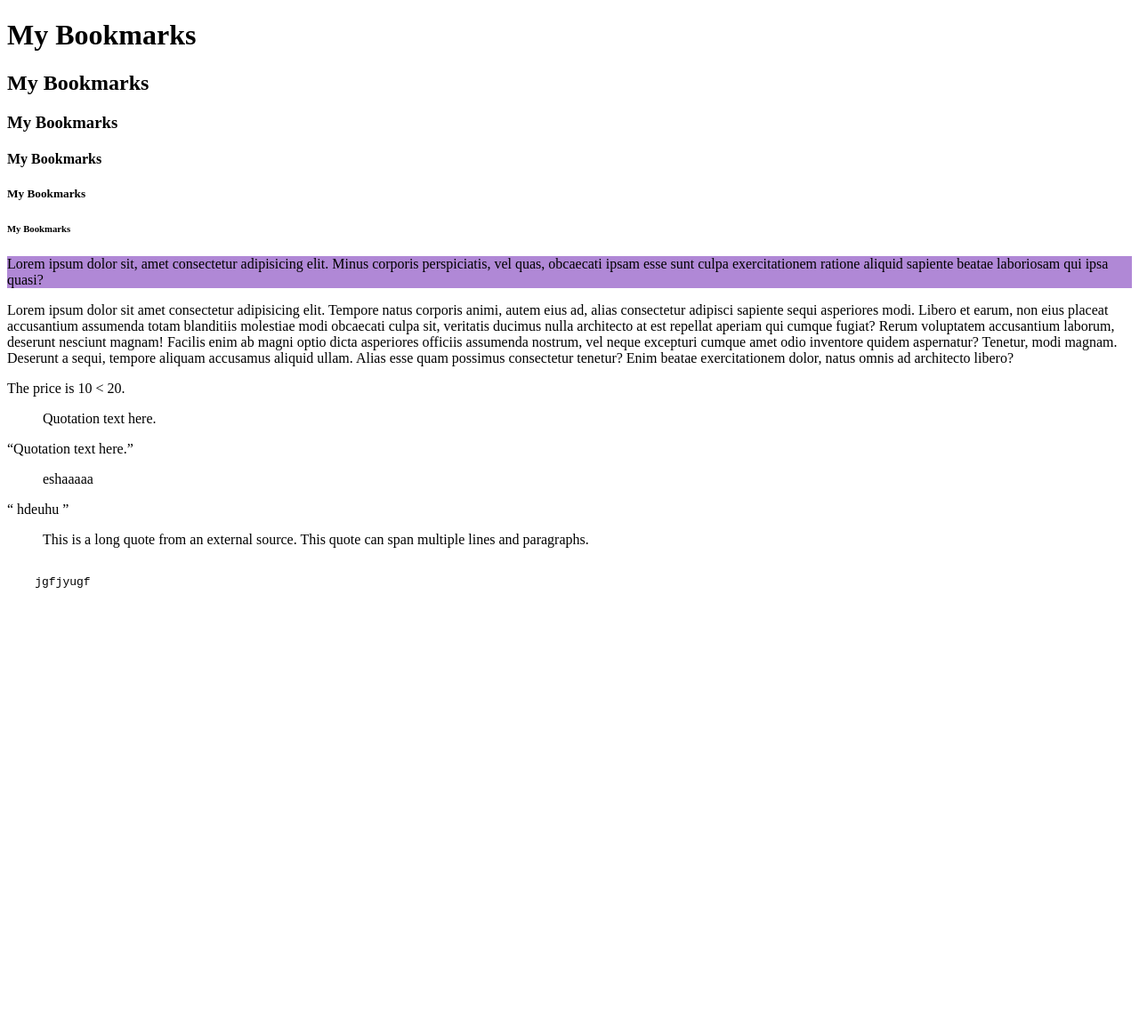
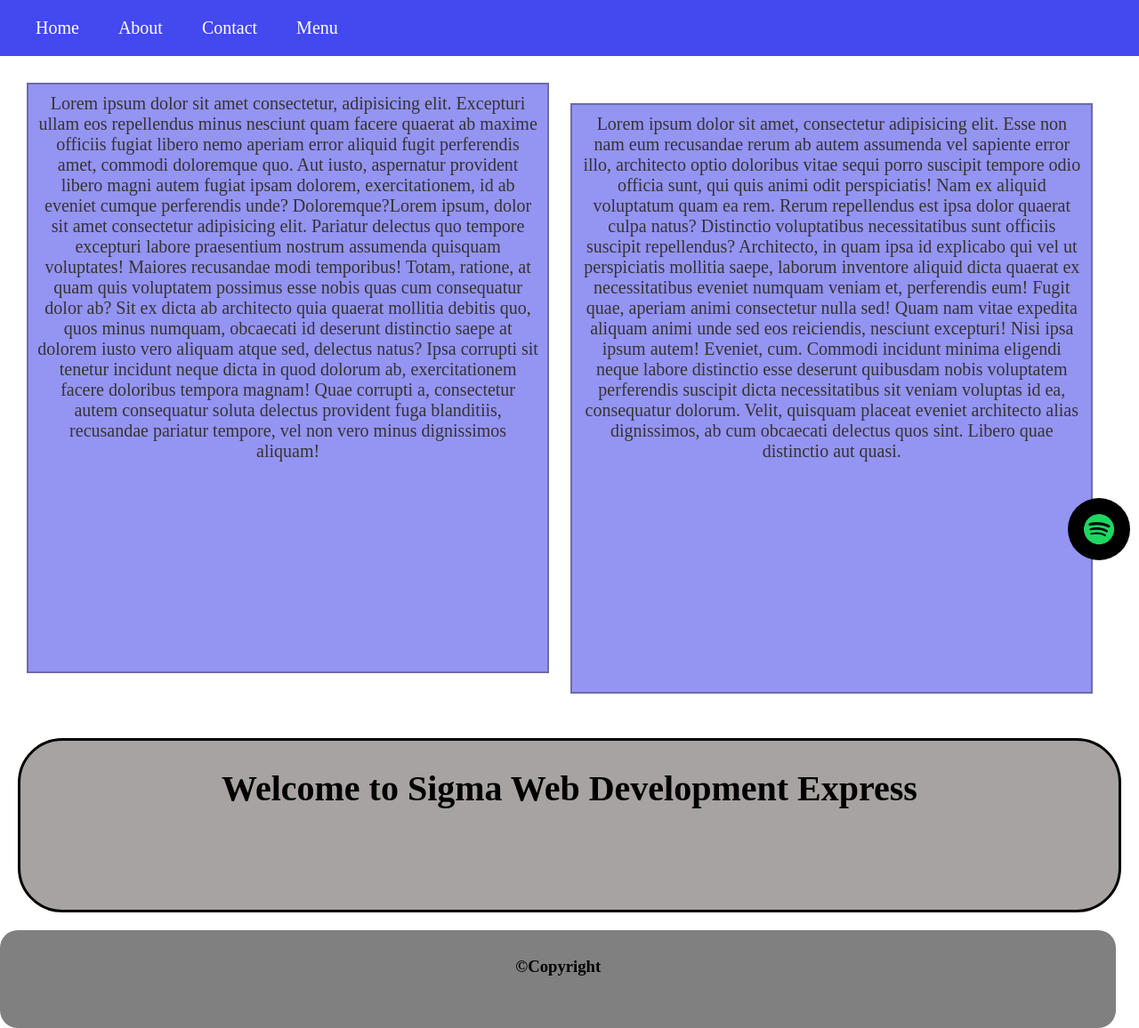
Before and after one commit to EshaAdnan098/web-developer, a plain HTML site: page index.html in a window 1280 px wide. Shown: the whole page at 89% size. Before the commit the page ends 800 px from the top, so only its background shows below. Drawn offline with Linux system fonts and the light colour scheme.

Commit message:
Add files via upload

```diff
--- a/index.html
+++ b/index.html
@@ -1,37 +1,140 @@
 <!DOCTYPE html>
 <html lang="en">
+
 <head>
     <meta charset="UTF-8">
     <meta name="viewport" content="width=device-width, initial-scale=1.0">
-    <title>headings and paragraphs</title>
-    <link rel="stylesheet" href="style.css">
+    <title>Document</title>
+    <style>
+        :root {
+            --color: rgb(148, 148, 243);
+            --red: rgb(67, 72, 239);
+            --seccolor: white;
+        }
+
+        * {
+            padding: 0;
+            margin: 0;
+            list-style-type: none;
+        }
+
+        .pear {
+            position: sticky;
+            top: 0;
+        }
+
+        nav {
+            color: var(--seccolor);
+            background-color: var(--red);
+            padding: 20px;
+            /* position: fixed; */
+            /* display: sticky; */
+        }
+
+        ul li {
+            display: inline;
+            /* position: sticky; */
+            padding: 20px;
+            color: var(--seccolor);
+            font-size: 20px;
+        }
+
+        .boxes {
+            padding: 20px;
+            background-color: var(--seccolor);
+            height: auto;
+        }
+
+        .text {
+            border: 2px solid rgba(47, 38, 38, 0.372);
+            display: inline-block;
+            text-align: center;
+            height: 80vh;
+            width: 44vw;
+            padding: 10px;
+            margin: 10px;
+            background-color: var(--color);
+            color: rgb(53, 51, 51);
+            font-family: 'Times New Roman', Times, serif;
+            font-size: 20px;
+        }
+
+        .apple {
+            background-color: rgb(168, 163, 163);
+            border: 3px solid black;
+            border-radius: 50px;
+            padding-top: 30px;
+            text-align: center;
+            margin: 20px;
+            height: 20vh;
+            text-decoration: none;
+            font-size: 20px;
+            /* colo ; */
+        }
+
+        img {
+            position: fixed;
+            border-radius: 50px;
+            top: 560px;
+            right: 10px;
+            width: 70px;
+        }
+
+        .manu {
+            background-color: gray;
+            height: 10vh;
+            width: 98vw;
+            text-align: center;
+            padding-top: 30px;
+            border-radius: 20px;
+        }
+    </style>
 </head>
+
 <body>
-<h1>My Bookmarks</h1>
-<h2>My Bookmarks</h2>
-<h3>My Bookmarks</h3>
-<h4>My Bookmarks</h4>
-<h5>My Bookmarks</h5>
-<h6>My Bookmarks</h6>
-<p style="background-color: rgb(176, 136, 214);">Lorem ipsum dolor sit, amet consectetur adipisicing elit. Minus corporis perspiciatis, vel quas, obcaecati ipsam esse sunt culpa exercitationem ratione aliquid sapiente beatae laboriosam qui ipsa quasi?</p>
-<p>Lorem ipsum dolor sit amet consectetur adipisicing elit. Tempore natus corporis animi, autem eius ad, alias consectetur adipisci sapiente sequi asperiores modi. Libero et earum, non eius placeat accusantium assumenda totam blanditiis molestiae modi obcaecati culpa sit, veritatis ducimus nulla architecto at est repellat aperiam qui cumque fugiat? Rerum voluptatem accusantium laborum, deserunt nesciunt magnam! Facilis enim ab magni optio dicta asperiores officiis assumenda nostrum, vel neque excepturi cumque amet odio inventore quidem aspernatur? Tenetur, modi magnam. Deserunt a sequi, tempore aliquam accusamus aliquid ullam. Alias esse quam possimus consectetur tenetur? Enim beatae exercitationem dolor, natus omnis ad architecto libero?</p>
-<p>The price is 10 &lt; 20.</p>
-<blockquote cite="source-url">
-    Quotation text here.
-  </blockquote>
-  <q cite="source-url">Quotation text here.</q>
-  <blockquote>
-    eshaaaaa
-  </blockquote>
-  <q>
-    hdeuhu
-  </q>
-  <blockquote cite="https://example.com">
-    This is a long quote from an external source. This quote can span multiple lines and paragraphs.
-  </blockquote>
-  <meta charset="UTF-8">
-  <pre><code>
-    jgfjyugf
-  </code></pre>
+    <div class="pear">
+        <nav>
+            <ul>
+                <li>Home</li>
+                <li>About</li>
+                <li>Contact</li>
+                <li>Menu</li>
+            </ul>
+        </nav>
+    </div>
+    <div class="boxes">
+        <div class="text box1">Lorem ipsum dolor sit amet consectetur, adipisicing elit. Excepturi ullam eos repellendus
+            minus nesciunt quam facere quaerat ab maxime officiis fugiat libero nemo aperiam error aliquid fugit
+            perferendis amet, commodi doloremque quo. Aut iusto, aspernatur provident libero magni autem fugiat ipsam
+            dolorem, exercitationem, id ab eveniet cumque perferendis unde? Doloremque?Lorem ipsum, dolor sit amet
+            consectetur adipisicing elit. Pariatur delectus quo tempore excepturi labore praesentium nostrum assumenda
+            quisquam voluptates! Maiores recusandae modi temporibus! Totam, ratione, at quam quis voluptatem possimus
+            esse nobis quas cum consequatur dolor ab? Sit ex dicta ab architecto quia quaerat mollitia debitis quo, quos
+            minus numquam, obcaecati id deserunt distinctio saepe at dolorem iusto vero aliquam atque sed, delectus
+            natus? Ipsa corrupti sit tenetur incidunt neque dicta in quod dolorum ab, exercitationem facere doloribus
+            tempora magnam! Quae corrupti a, consectetur autem consequatur soluta delectus provident fuga blanditiis,
+            recusandae pariatur tempore, vel non vero minus dignissimos aliquam!</div>
+        <div class=" text box2">Lorem ipsum dolor sit amet, consectetur adipisicing elit. Esse non nam eum recusandae
+            rerum ab autem assumenda vel sapiente error illo, architecto optio doloribus vitae sequi porro suscipit
+            tempore odio officia sunt, qui quis animi odit perspiciatis! Nam ex aliquid voluptatum quam ea rem. Rerum
+            repellendus est ipsa dolor quaerat culpa natus? Distinctio voluptatibus necessitatibus sunt officiis
+            suscipit repellendus? Architecto, in quam ipsa id explicabo qui vel ut perspiciatis mollitia saepe, laborum
+            inventore aliquid dicta quaerat ex necessitatibus eveniet numquam veniam et, perferendis eum! Fugit quae,
+            aperiam animi consectetur nulla sed! Quam nam vitae expedita aliquam animi unde sed eos reiciendis, nesciunt
+            excepturi! Nisi ipsa ipsum autem! Eveniet, cum. Commodi incidunt minima eligendi neque labore distinctio
+            esse deserunt quibusdam nobis voluptatem perferendis suscipit dicta necessitatibus sit veniam voluptas id
+            ea, consequatur dolorum. Velit, quisquam placeat eveniet architecto alias dignissimos, ab cum obcaecati
+            delectus quos sint. Libero quae distinctio aut quasi.</div>
+        <img src="download.png" alt="">
+    </div>
+    <div class="apple">
+        <h1>Welcome to Sigma Web Development Express</h1>
+    </div>
+    <footer>
+        <div class="manu">
+            <h3>&copy;Copyright</h3>
+        </div>
+    </footer>
 </body>
+
 </html>
```
Also changed, not shown: download.png (added).
